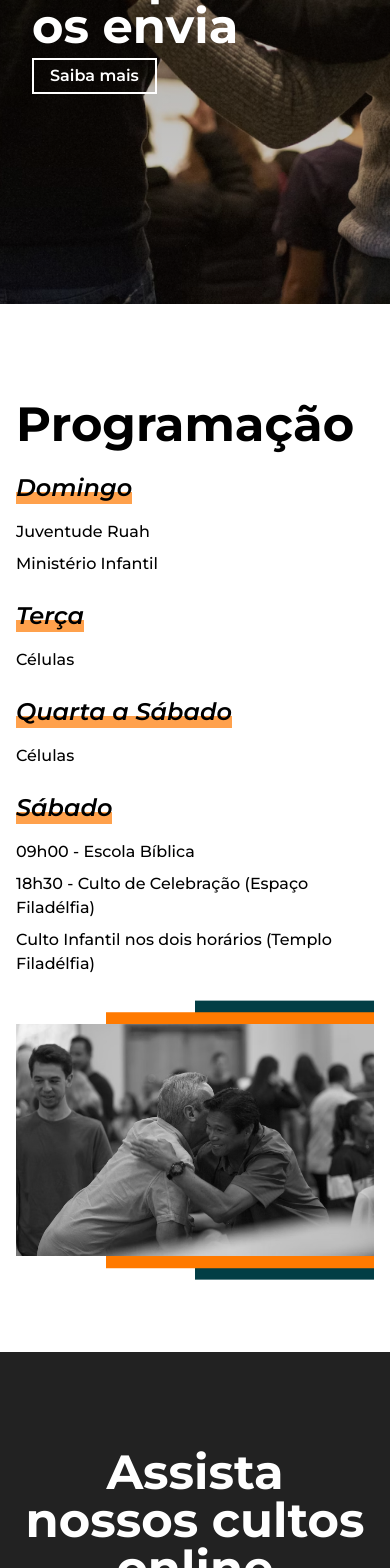
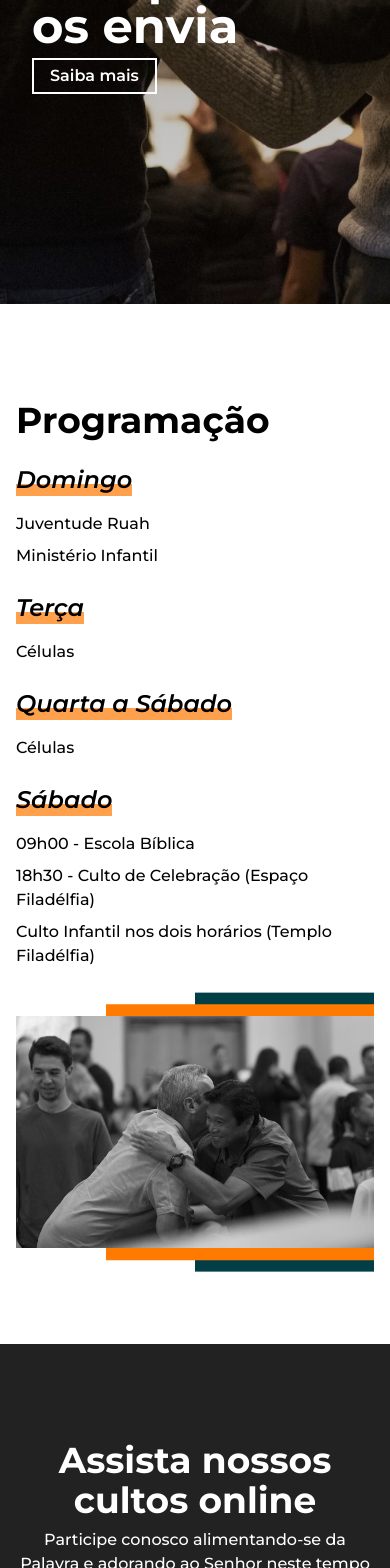
Before and after one commit to IPFiladelfia/web, a Next.js app: page / in a window 390 px wide. Shown: the part 432-2000 px from the top of the page. Built offline with nearby package versions, Linux system fonts and the light colour scheme.

Commit message:
isolating section title in one component

```diff
--- a/src/components/Header.tsx
+++ b/src/components/Header.tsx
@@ -27,7 +27,7 @@ export const Header = () => {
       className={clsx(
         "fixed z-[1000] w-full border-white border-b-[1px] transition-colors",
         {
-          "bg-primary-900": navbarSolidBackground,
+          "bg-primary-900 border-transparent": navbarSolidBackground,
         }
       )}
     >
--- a/src/components/Home/LatestPosts.tsx
+++ b/src/components/Home/LatestPosts.tsx
@@ -1,10 +1,11 @@
 import { BlogPreview } from "../common/BlogPreview";
+import { SectionTitle } from "../common/SectionTitle";
 import { Section } from "../Section";
 
 export const LatestPosts = () => {
   return (
     <Section>
-      <h2 className="text-4xl font-bold md:w-96">O que tem rolado por aqui</h2>
+      <SectionTitle title="O que tem rolado por aqui" className="md:w-96" />
 
       <div className="flex flex-col md:flex-row items-center justify-around mt-9 flex-wrap">
         <BlogPreview
--- a/src/components/Home/OurBeliefs.tsx
+++ b/src/components/Home/OurBeliefs.tsx
@@ -1,5 +1,6 @@
 import Image from "next/image";
 import { Button } from "../Button";
+import { SectionTitle } from "../common/SectionTitle";
 
 export const OurBeliefs = () => {
   return (
@@ -14,7 +15,7 @@ export const OurBeliefs = () => {
           />
         </div>
         <div className="text-white flex flex-col justify-center">
-          <h2 className="text-4xl font-bold mb-2">No que cremos</h2>
+          <SectionTitle title="No que cremos" className="mb-2" />
           <p>Conheça nossa profissão de fé e o catecismo que seguimos</p>
           <Button href="rjdsij">Conheça</Button>
         </div>
--- a/src/components/Home/ScheduleHome.tsx
+++ b/src/components/Home/ScheduleHome.tsx
@@ -1,5 +1,6 @@
 import clsx from "clsx";
 import Image from "next/image";
+import { SectionTitle } from "../common/SectionTitle";
 import { Section } from "../Section";
 import { ScheduleDateTitle } from "./ScheduleDateTitle";
 
@@ -30,7 +31,7 @@ export const ScheduleHome = () => {
   return (
     <Section className="flex flex-col lg:flex-row justify-between items-center">
       <div>
-        <h2 className="text-5xl font-bold">Programação</h2>
+        <SectionTitle title="Programação" />
         <ul>
           {schedule.map((date, index) => (
             <li key={date.date} className="mt-6">
--- a/src/components/Home/WatchOurOnlineServicesHome.tsx
+++ b/src/components/Home/WatchOurOnlineServicesHome.tsx
@@ -1,12 +1,11 @@
+import { SectionTitle } from "../common/SectionTitle";
 import { Section } from "../Section";
 
 export const WatchOurOnlineServicesHome = () => {
   return (
     <div className="bg-grey-900">
       <Section className="text-white text-center">
-        <h2 className="text-5xl font-bold mb-2">
-          Assista nossos cultos online
-        </h2>
+        <SectionTitle className="mb-2" title="Assista nossos cultos online" />
         <p>
           Participe conosco alimentando-se da Palavra e adorando ao Senhor neste
           tempo de culto a Deus!
--- /dev/null
+++ b/src/components/common/SectionTitle.tsx
@@ -0,0 +1,14 @@
+import clsx from "clsx";
+
+interface SectionTitleProps {
+  title: string;
+  className?: string;
+}
+
+export const SectionTitle = ({ title, className }: SectionTitleProps) => {
+  return (
+    <h2 className={clsx("text-4xl lg:text-5xl font-bold", className)}>
+      {title}
+    </h2>
+  );
+};
```
